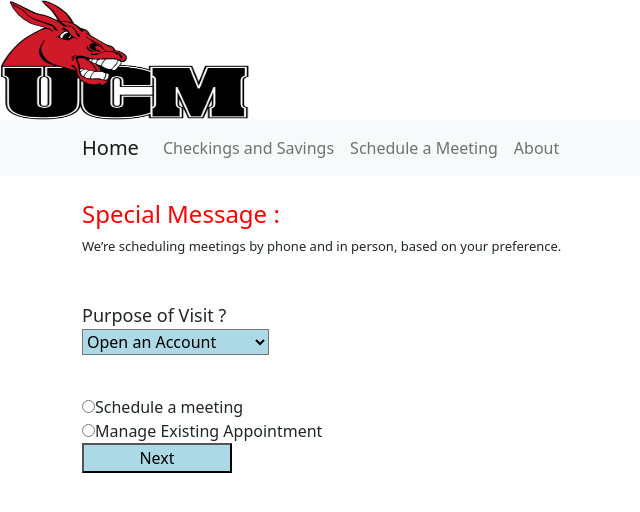
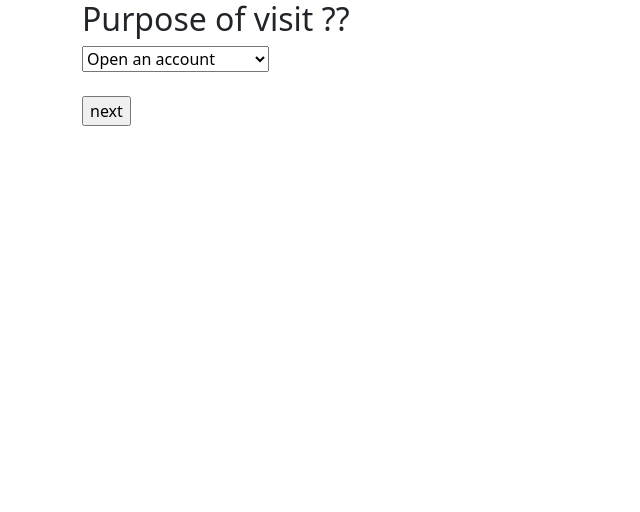
Before and after one commit to Abbas196/bank_appointment, a React (Create React App) app in the folder FrontEnd/book-app-frontend/: page /Schedule in a window 1280 px wide. Shown: the top 512 px of the page, without its empty margins (0-640 px from the left). Built offline with nearby package versions, Linux system fonts and the light colour scheme.

Commit message:
front end code changed, issue of navigation bar resolved

```diff
--- a/FrontEnd/book-app-frontend/src/App.js
+++ b/FrontEnd/book-app-frontend/src/App.js
@@ -9,21 +9,21 @@ import Savings from './pages/Savings';
 import logo from './bank_logo.png';
 import Home from './pages/Home';
 
-
 function App() {
 return (
+  <>
   <div>
-    <img src={logo} width = '250' height = '120' alt = 'img not available' />
-      <Header />
       <Container>
         <Routes>
-          <Route path='/' element = {<Home  />} exact />
+        <Route path='/' element = {<Home  />} exact />
         <Route path="/savings" element={<Savings/>} exact />
         <Route path="/Schedule" element={<Schedule/>} exact />
         <Route path="/about" element={<About/>} exact />
         </Routes>
       </Container>
     </div>
+  </>
+
 );
 }
 
--- a/FrontEnd/book-app-frontend/src/components/Header.js
+++ b/FrontEnd/book-app-frontend/src/components/Header.js
@@ -1,28 +1,28 @@
-import react from 'react';
-import { Button, Container, Nav, Navbar } from 'react-bootstrap';
-import {Link} from 'react-router-dom';
+// import react from 'react';
+// import { Button, Container, Nav, Navbar } from 'react-bootstrap';
+// import {Link} from 'react-router-dom';
 
 
-function App() {
-  return (
-<>
-  <Navbar bg="light" variant="light">
-    <Container>
-    <Link to ="/" className = "navbar-brand">Home</Link>
+// function App() {
+//   return (
+// <>
+//   <Navbar bg="light" variant="light">
+//     <Container>
+//     <Link to ="/" className = "navbar-brand">Home</Link>
 
-    <Nav className="me-auto">
-      <Link to ="/savings" className = "nav-link">Checkings and Savings</Link>
-      <Link to ="/schedule" className = "nav-link">Schedule a Meeting</Link>
-      <Link to ="/about" className = "nav-link">About</Link>
+//     <Nav className="me-auto">
+//       <Link to ="/savings" className = "nav-link">Checkings and Savings</Link>
+//       <Link to ="/schedule" className = "nav-link">Schedule a Meeting</Link>
+//       <Link to ="/about" className = "nav-link">About</Link>
 
-    </Nav>
-    </Container>
-  </Navbar>
-  <br />
+//     </Nav>
+//     </Container>
+//   </Navbar>
+//   <br />
 
 
-</>
-  );
-}
+// </>
+//   );
+// }
 
-export default App;
+// export default App;
--- /dev/null
+++ b/FrontEnd/book-app-frontend/src/components/Navbar.js
@@ -0,0 +1,27 @@
+import react from 'react';
+import { Button, Container, Nav, Navbar } from 'react-bootstrap';
+import {Link} from 'react-router-dom';
+import logo from '../bank_logo.png';
+
+
+const NavigationBar = ()=>{
+    return(
+        <>
+        <img src={logo} width = '250' height = '120' alt = 'img not available' />
+        <Navbar bg="light" variant="light">
+    <Container>
+    <Link to ="/" className = "navbar-brand">Home</Link>
+
+    <Nav className="me-auto">
+      <Link to ="/savings" className = "nav-link">Checkings and Savings</Link>
+      <Link to ="/schedule" className = "nav-link">Schedule a Meeting</Link>
+      <Link to ="/about" className = "nav-link">About</Link>
+
+    </Nav>
+    </Container>
+  </Navbar></>
+
+    )
+}
+
+export default NavigationBar;
--- a/FrontEnd/book-app-frontend/src/components/VisitPurpose.js
+++ b/FrontEnd/book-app-frontend/src/components/VisitPurpose.js
@@ -6,24 +6,15 @@ import Button from 'react-bootstrap/Button';
 const VisitPurpose = ()=>{
     return(
         <>
-        <h4 style={{color:'red'}}>Special Message :</h4>
-        <p style={{fontSize:'small',paddingBottom:'30px'}}>We’re scheduling meetings by phone and in person, based on your preference.</p>
-
-<form method='post'>
-    <label for='purpose' style={{fontSize:'large'}}>Purpose of Visit ?</label>
-    <br></br>
-    <select name='purpose' id='purpose' style={{backgroundColor:'lightblue',marginBottom:'40px'}}>
-        <option value='openAccount'>Open an Account</option>
-        <option value='representative'>Meet a representative</option>
-        <option value='deposit'>Cash Deposit</option>
-    </select>
-    <br></br>
-    <input type='radio' name='scheduling' id='scheduling'/>
-    <label for='scheduling'>Schedule a meeting</label><br></br>
-    <input type='radio' name='manage' id='manage'/>
-    <label for='manage'>Manage Existing Appointment</label><br></br>
-    <input type='submit' value='Next' style={{backgroundColor:'lightblue', width:'150px'}} />
-</form>
+        <form>
+        <h2>Purpose of visit ??</h2>
+        <select>
+            <option value="account_opening">Open an account</option>
+            <option value="representative">Meet a representative</option>
+            <option value="deposit">Cash Deposit</option>
+        </select> <br></br><br></br>
+        <input type="submit" value= "next" />
+        </form>
         </>
     );
 }
--- a/FrontEnd/book-app-frontend/src/pages/About.js
+++ b/FrontEnd/book-app-frontend/src/pages/About.js
@@ -1,8 +1,10 @@
 import React from 'react';
+import NavigationBar from '../components/Navbar';
 
 function About(){
 return (
 	<div>
+		<NavigationBar />
 	   <h1>This page contains information about about the bank.</h1>
 	</div>
 );
--- a/FrontEnd/book-app-frontend/src/pages/Appointment.js
+++ /dev/null
@@ -1,13 +0,0 @@
-const Appointment = ()=>{
-    return(
-        <div class="card">
-        <div class="card-body">
-          <h4 class="card-title">Welcome</h4>
-          <p class="card-text">Please select the below link to book an Appointment</p>
-          <a href="#Home" class="card-link">Book an Appointment</a>
-        </div>
-      </div>
-    );
-}
-
-export default Appointment;
--- a/FrontEnd/book-app-frontend/src/pages/Home.js
+++ b/FrontEnd/book-app-frontend/src/pages/Home.js
@@ -1,7 +1,9 @@
 import Information from "./Information";
+import NavigationBar from "../components/Navbar";
 const Home = ()=>{
     return(
         <div>
+            <NavigationBar />
             <Information />
         </div>
     );
--- a/FrontEnd/book-app-frontend/src/pages/Information.js
+++ b/FrontEnd/book-app-frontend/src/pages/Information.js
@@ -1,4 +1,3 @@
-import Appointment from "./Appointment";
 const Information = ()=>{
     return(
         <>
@@ -11,9 +10,6 @@ const Information = ()=>{
             <h2>Customers</h2>
             <h5>open an account and setup a direct deposit</h5>
         </div>
-        <div style={{float:'right', paddingBottom:'200px'}}>
-            <Appointment />
-        </div>
         </>
     );
 }
--- a/FrontEnd/book-app-frontend/src/pages/Savings.js
+++ b/FrontEnd/book-app-frontend/src/pages/Savings.js
@@ -1,7 +1,9 @@
 import React from 'react';
+import NavigationBar from '../components/Navbar';
 function Savings(){
     return(
         <div>
+            <NavigationBar />
             This page would contain the information about saving plans in the bank.
         </div>
     );
```
Also changed, not shown: FrontEnd/book-app-frontend/src/pages/Locations.js (added, +9 -0 lines).
